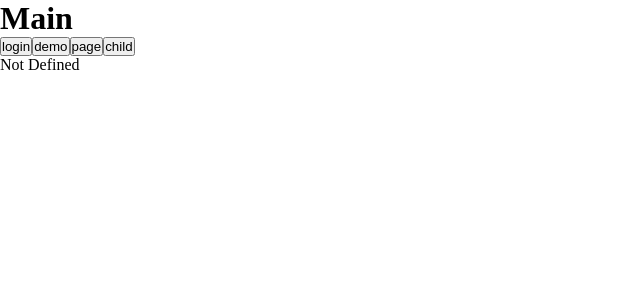
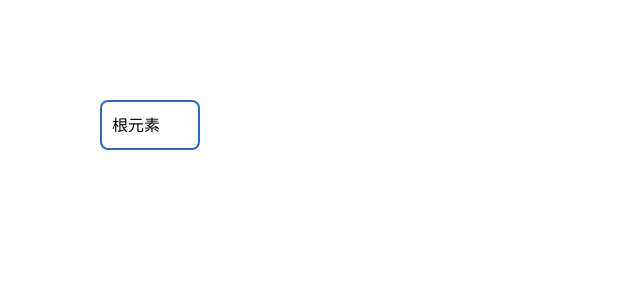
Before and after one commit to hanghang2/vite-react-demo, a React (Vite) app: page /#/Mind in a window 1280 px wide. Shown: the top 300 px of the page, without its empty margins (0-640 px from the left). Built offline with nearby package versions, Linux system fonts and the light colour scheme.

Commit message:
新增脑图编辑页

```diff
--- a/src/layouts/Router/index.jsx
+++ b/src/layouts/Router/index.jsx
@@ -9,6 +9,7 @@ import FormEdit from '@/pages/FormEdit'; // 表单设计器
 import FormView from '@/pages/FormView'; // 表单查看
 import DragDemo from '@/pages/DragDemo'; // 拖拽示例
 import Gobang from '@/pages/Gobang'; // 五子棋
+import Mind from '@/pages/Mind'; // 心智图
 
 const Router = () => {
     return (
@@ -19,6 +20,7 @@ const Router = () => {
                 <Route element={<FormView/>} path='/FormView'/>
                 <Route element={<DragDemo/>} path='/DragDemo'/>
                 <Route element={<Gobang/>} path='/Gobang'/>
+                <Route element={<Mind/>} path='/Mind'/>
                 <Route element={<Main/>} path="/">
                     <Route element={<Page/>} path='Page'/>
                     <Route element={<Demo/>} path='Demo'/>
--- a/src/pages/Gobang/index.jsx
+++ b/src/pages/Gobang/index.jsx
@@ -53,6 +53,7 @@ const Gobang = () => {
                 {
                     chess.map((item, index) => (
                         <circle
+                            className={styles.chess}
                             cx={item.x * 40 + 20}
                             cy={item.y * 40 + 20}
                             fill={item.isBlack ? 'black' : 'white'}
--- /dev/null
+++ b/src/pages/Mind/index.jsx
@@ -0,0 +1,180 @@
+import styles from './index.module.scss';
+import { Fragment, useEffect, useRef, useState } from 'react';
+import { Button } from 'antd';
+
+const boxOptions = {
+    w: 100,
+    h: 50,
+};
+const defaultData = [
+    {
+        id: 1,
+        x: 100,
+        y: 100,
+        t: '根元素',
+    },
+];
+const Mind = () => {
+    const mouseDownData = useRef({
+        isDown: false, // 鼠标是否按下
+        i: -1, // 当前按下的元素索引
+    });
+    const [data, setData] = useState(defaultData); // 数据
+    // 鼠标按下
+    const handleMouseDown = (e, i) => {
+        e.button === 0 && (mouseDownData.current = {
+            isDown: true,
+            i,
+        });
+    };
+    // 鼠标移动
+    const handleMouseMove = (e) => {
+        if (!mouseDownData.current.isDown) { return }
+        setData(data.map((item, i) => {
+            if (i === mouseDownData.current.i) {
+                return {
+                    ...item,
+                    x: e.clientX - boxOptions.w / 2,
+                    y: e.clientY - boxOptions.h / 2,
+                };
+            }
+            return item;
+        }));
+    };
+    // 鼠标抬起
+    const handleMouseUp = () => {
+        mouseDownData.current = {
+            isDown: false,
+            i: -1,
+        };
+    };
+    // 右键菜单
+    const [menu, setMenu] = useState({});
+    const handleContextMenu = (e, i) => {
+        e.preventDefault();
+        setMenu({
+            i,
+            show: true,
+            style: {
+                left: e.clientX,
+                top: e.clientY,
+            },
+        });
+    };
+    useEffect(() => { // 点击其他地方关闭菜单
+        const onClick = () => {
+            setMenu({ show: false });
+        };
+        document.addEventListener('click', onClick);
+        return () => {
+            document.removeEventListener('click', onClick);
+        };
+    }, []);
+
+    // 获取连线路径
+    const getPath = (x, y, pid) => {
+        const parent = data.find(item => item.id === pid);
+        return `M ${x} ${y + boxOptions.h / 2} L ${parent.x + boxOptions.w} ${parent.y + boxOptions.h / 2}`;
+    };
+    // 编辑文本
+    const editText = (i) => {
+        const text = prompt('请输入文本', data[i].t);
+        if (text) {
+            setData(data.map((item, index) => {
+                if (index === i) {
+                    return {
+                        ...item,
+                        t: text,
+                    };
+                }
+                return item;
+            }));
+        }
+    };
+    // 添加子节点
+    const addChild = () => {
+        setData([
+            ...data,
+            {
+                pid: data[menu.i].id,
+                id: new Date().getTime(),
+                x: data[menu.i].x + 200,
+                y: data[menu.i].y,
+                t: '子节点',
+            },
+        ]);
+    };
+    // 添加同级节点
+    const addSibling = () => {
+        setData([
+            ...data,
+            {
+                pid: data[menu.i].pid,
+                id: new Date().getTime(),
+                x: data[menu.i].x,
+                y: data[menu.i].y + 100,
+                t: '同级节点',
+            },
+        ]);
+    };
+    return (
+        <div className={styles.box} onMouseMove={handleMouseMove}>
+            {
+                menu.show ? (
+                    <div className={styles.menus} style={menu.style}>
+                        <div className={styles.menu}>
+                            <Button onClick={addChild} type="link">
+                                添加子节点
+                            </Button>
+                        </div>
+                        <div className={styles.menu}>
+                            <Button onClick={addSibling} type="link">
+                                添加同级节点
+                            </Button>
+                        </div>
+                        <div className={styles.menu}>
+                            <Button type="link">
+                                删除节点
+                            </Button>
+                        </div>
+                    </div>
+                ) : null
+            }
+            <svg className={styles.svg}>
+                {
+                    data.map(({ x, y, t, pid, id }, i) => (
+                        <Fragment key={id}>
+                            {/* 连线*/}
+                            {
+                                pid ? (
+                                    <path
+                                        className={styles.line}
+                                        d={getPath(x, y, pid)}
+                                    />
+                                ) : null
+                            }
+                            <foreignObject
+                                height={boxOptions.h}
+                                onContextMenu={e => handleContextMenu(e, i)}
+                                onMouseDown={e => handleMouseDown(e, i)}
+                                onMouseMove={e => e.preventDefault()}
+                                onMouseUp={handleMouseUp}
+                                width={boxOptions.w}
+                                x={x}
+                                y={y}
+                            >
+                                <div
+                                    className={styles.text}
+                                    onDoubleClick={() => editText(i)}
+                                >
+                                    {t}
+                                </div>
+                            </foreignObject>
+                        </Fragment>
+                    ))
+                }
+            </svg>
+        </div>
+    );
+};
+export default Mind;
--- /dev/null
+++ b/src/pages/Mind/index.module.scss
@@ -0,0 +1,32 @@
+.box{
+    width: 100%;
+    height: 100%;
+    .svg{
+        width: 100%;
+        height: 100%;
+        .line{
+            fill: none;
+            stroke: #000;
+            stroke-width: 1;
+        }
+        .text{
+            width: 100%;
+            height: 100%;
+            background: #fff;
+            user-select: none;
+            border: 2px solid #2c68cc;
+            border-radius: 8px;
+            padding: 10px;
+        }
+    }
+    .menus{
+        text-align: center;
+        position: fixed;
+        border: 1px solid #eee;
+        background: #fff;
+        box-shadow:  0 0 10px rgba(0,0,0,0.1);
+        .menu{
+            border-bottom: 1px solid #eee;
+        }
+    }
+}
```
